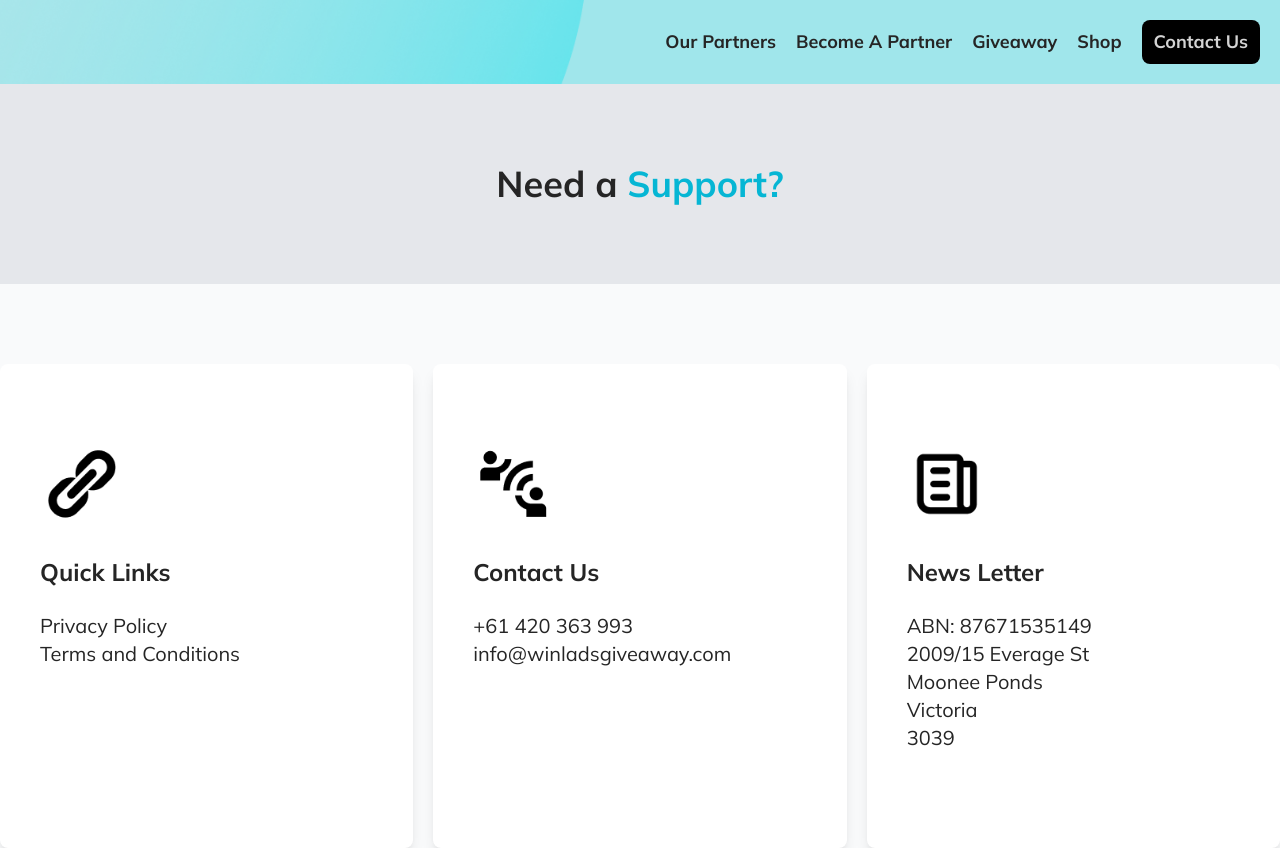
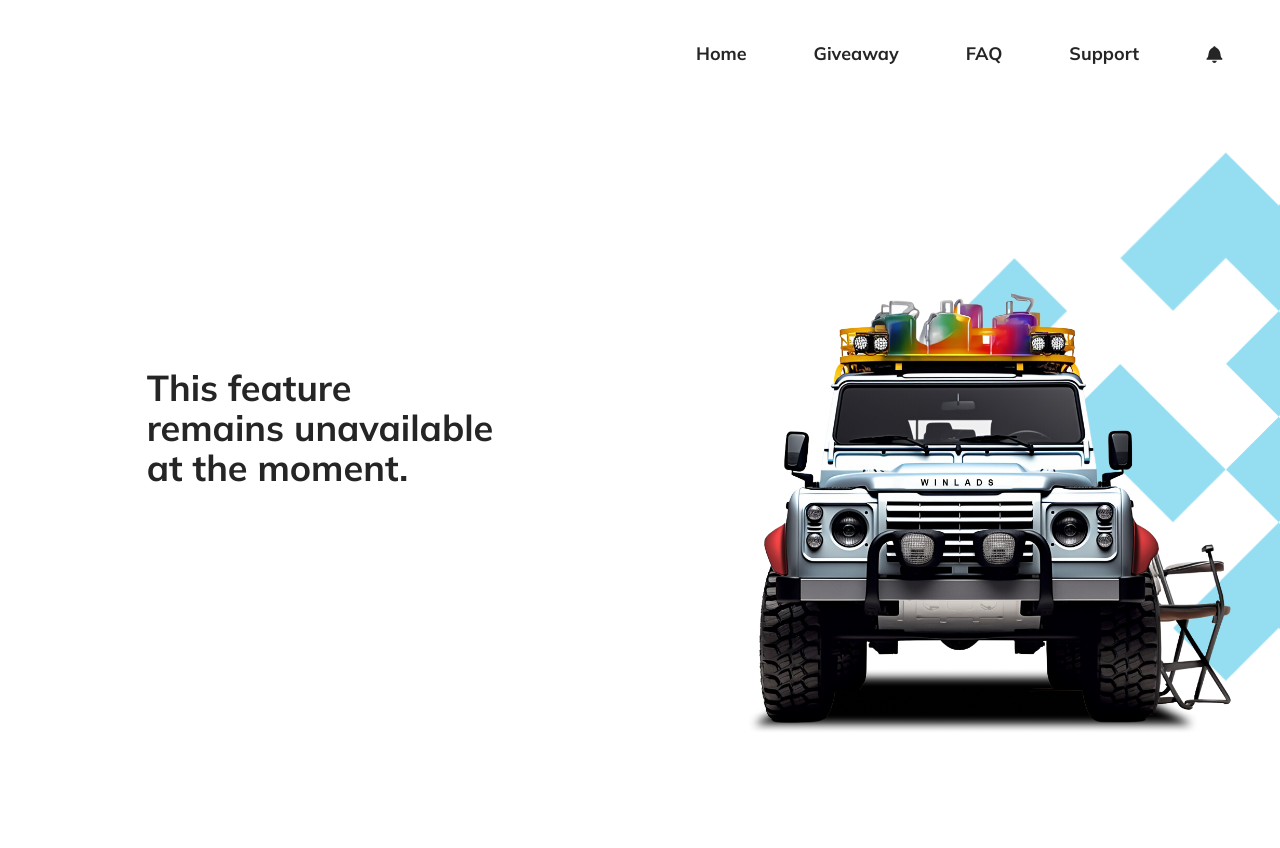
Before and after one commit to Cameron933/winlads-client, a React (Vite) app: page /support in a window 1280 px wide. Shown: the top 848 px of the page. After the commit the page ends 800 px from the top, so only its background shows below. Built offline with nearby package versions, Linux system fonts and the light colour scheme.

Commit message:
added-under-dev-page

```diff
--- a/src/components/TopNav/TopNav.jsx
+++ b/src/components/TopNav/TopNav.jsx
@@ -28,7 +28,7 @@ const TopNav = ({ textColor }) => {
         <span className="navlinks">
           <Link to="/faq">FAQ</Link>
         </span>
-        <span className="navlinks">Support</span>
+        <span className="navlinks"><Link to="/support">Support</Link></span>
         <span className="navlinks">
           <GoBell onClick={handleClick} />
         </span>
--- a/src/components/UnderDevMessage/UnderDev.jsx
+++ b/src/components/UnderDevMessage/UnderDev.jsx
@@ -1,8 +1,53 @@
 import React from 'react'
+import TopNav from '../../components/TopNav/TopNav'
+import jeepImg from '../../assets/images/jeep2.png';
+import BG from "../../assets/images/HomesideBg.png";
+import { motion } from "framer-motion";
+import { carAnimation } from "../../animation/animation";
 
 const UnderDev = () => {
   return (
-    <div>UnderDev</div>
+    <div>
+      <div className='flex items-center justify-between my-10 overflow-hidden'>
+        <div>
+        </div>
+        <div className='w-full xl:w-1/2 md:px-10 z-20'>
+          <TopNav />
+        </div>
+      </div>
+      <div className='h-[80vh] flex items-center justify-center max-w-[1680px] mx-auto relative'>
+        <div className='flex items-center md:flex-row flex-col justify-center relative'>
+          <div className='md:w-1/2 w-full z-10'>
+            <div className='w-max mx-auto'>
+              <h2 className='text-4xl font-bold'>This feature</h2>
+              <h2 className='text-4xl font-bold'>remains unavailable</h2>
+              <h2 className='text-4xl font-bold'>at the moment.</h2>
+
+            </div>
+          </div>
+          <div className='md:w-1/2 w-full z-10 px-10 md:px-0'>
+            <div className='w-full mt-48'>
+
+              <motion.img
+                initial={{scale:0.5}}
+                animate={{scale:1}}
+                transition={carAnimation.transition}
+                className="w-full h-full object-contain"
+                src={jeepImg}
+                alt="main"
+              />
+              {/* <img src={jeepImg} alt="jeep-img" className='w-full h-full object-contain z-10' /> */}
+            </div>
+          </div>
+        </div>
+      </div>
+
+      <img
+        src={BG}
+        alt=""
+        className="absolute right-0 -z-10 bottom-0 w-52 xl:w-96 md:w-96 special:w-1/6 2xl:w-1/5  opacity-60 "
+      />
+    </div>
   )
 }
 
--- a/src/components/Welcomehome/WelcomeHome2.jsx
+++ b/src/components/Welcomehome/WelcomeHome2.jsx
@@ -24,7 +24,7 @@ const WelcomeHome2 = () => {
         }}
         className="react-player opacity-50"
       /> */}
-      <video src={video} className='absolute w-full h-full object-cover top-0 left-0 z-[0]' autoPlay muted loop></video>
+      <video src={video} className='absolute w-full h-full object-cover top-0 left-0 z-[0]' autoPlay muted loop playsInline></video>
       <div className='absolute w-full h-full top-0 left-0 z-[1]'>
         <div className='w-full h-full bg-gradient-to-b to-black from-[rgba(0,0,0,.5)_75%]'></div>
       </div>
--- a/src/pages/Support/Support.jsx
+++ b/src/pages/Support/Support.jsx
@@ -6,11 +6,20 @@ import { useState } from "react";
 import quicklinksIcon from '../../assets/images/icons/link.png';
 import contactUs from '../../assets/images/icons/contact.png';
 import newsLetter from '../../assets/images/icons/News.png';
+import UnderDev from '../../components/UnderDevMessage/UnderDev';
 
 
 
 const Support = () => {
     const [isNavOpen, setNavOpen] = useState(false);
+    const [isUnderDev, setIsUnderDev] = useState(true);
+
+
+    if(isUnderDev){
+        return(
+            <UnderDev/>
+        )
+    }else{
     return (
         <div>
             <div className="w-full  bg-[#A0E6EB] ">
@@ -112,7 +121,7 @@ const Support = () => {
 
             <Footer />
         </div>
-    )
+    )}
 }
 
 export default Support
--- a/src/pages/Transaction/Transaction.jsx
+++ b/src/pages/Transaction/Transaction.jsx
@@ -158,7 +158,7 @@ const Transaction = () => {
                     <GoldCard />
                   </div>
                   <div
-                    className="bg-black rounded-2xl text-white text-center py-2 text-sm  hover:bg-black/75 cursor-pointer"
+                    className="bg-black rounded-2xl text-white text-center py-2 text-sm  hover:bg-black/75 cursor-pointer hidden"
                     onClick={handleButtonClick}
                   >
                     <p>Fund transfer</p>
@@ -494,7 +494,7 @@ const Transaction = () => {
                   <GoldCard />
                 </div>
                 <div
-                  className="bg-black rounded-2xl text-white text-center py-2 special:py-4 2xl:text-lg text-sm special:text-2xl hover:bg-black/75 cursor-pointer"
+                  className="bg-black rounded-2xl hidden text-white text-center py-2 special:py-4 2xl:text-lg text-sm special:text-2xl hover:bg-black/75 cursor-pointer"
                   onClick={handleButtonClick}
                 >
                   <p>Fund transfer</p>
```
